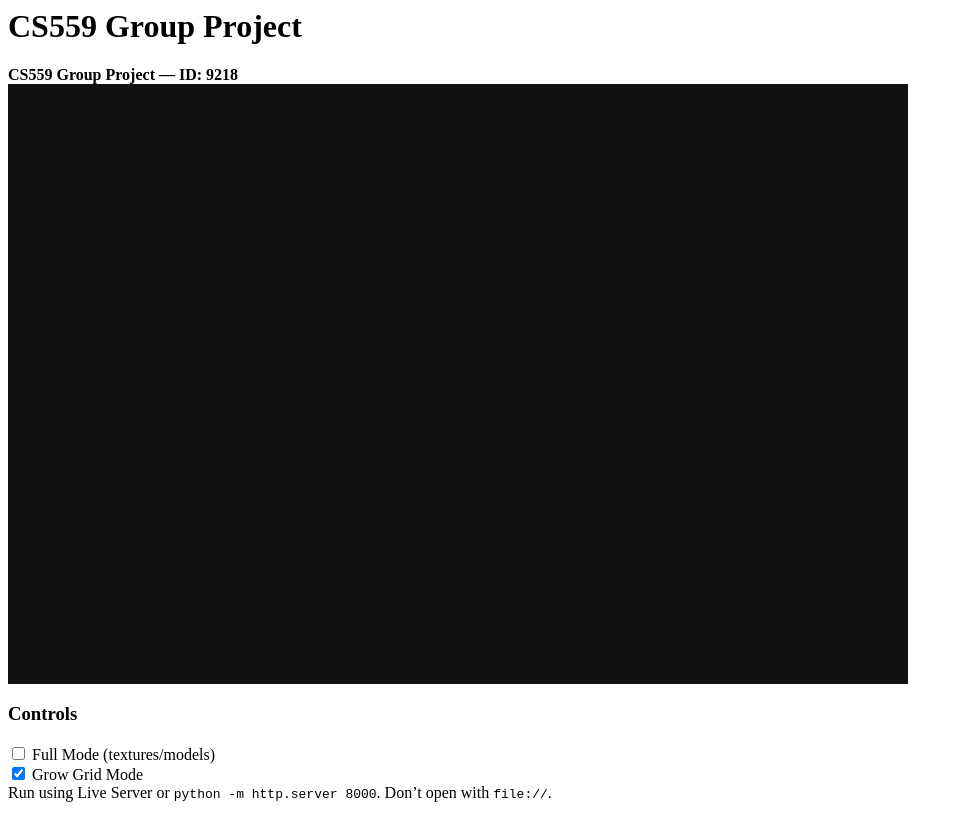
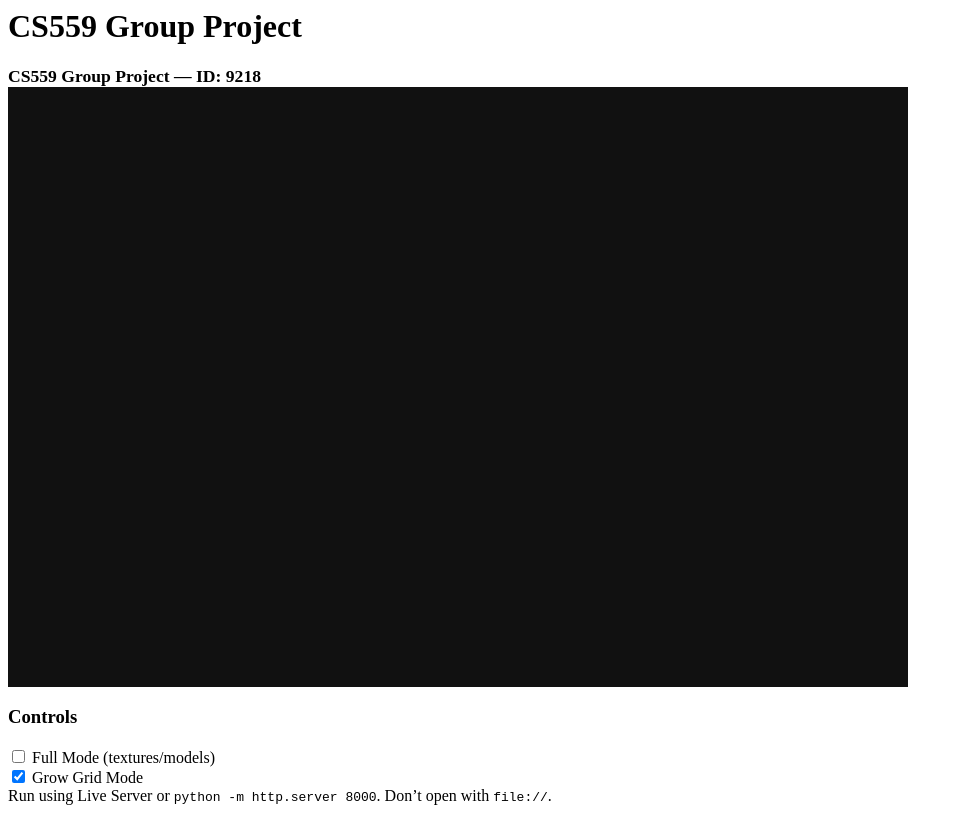
Before and after one commit to RoryShore/CS559-GP, a plain HTML site: page index.html in a window 1280 px wide. Shown: the whole page, without its empty margins (0-963 px from the left). Drawn offline with nearby package versions, Linux system fonts and the light colour scheme.

Commit message:
Add header HUD styles to index.html

```diff
--- a/index.html
+++ b/index.html
@@ -28,4 +28,11 @@
 <style>
   #canvas-container { width: 100%; max-width: 900px; }
   canvas { width: 100%; height: 600px; display: block; background: #111; }
+
+#header-hud {
+  font-size: 1.1rem;
+  font-weight: bold;
+}
+
+
 </style>
```
